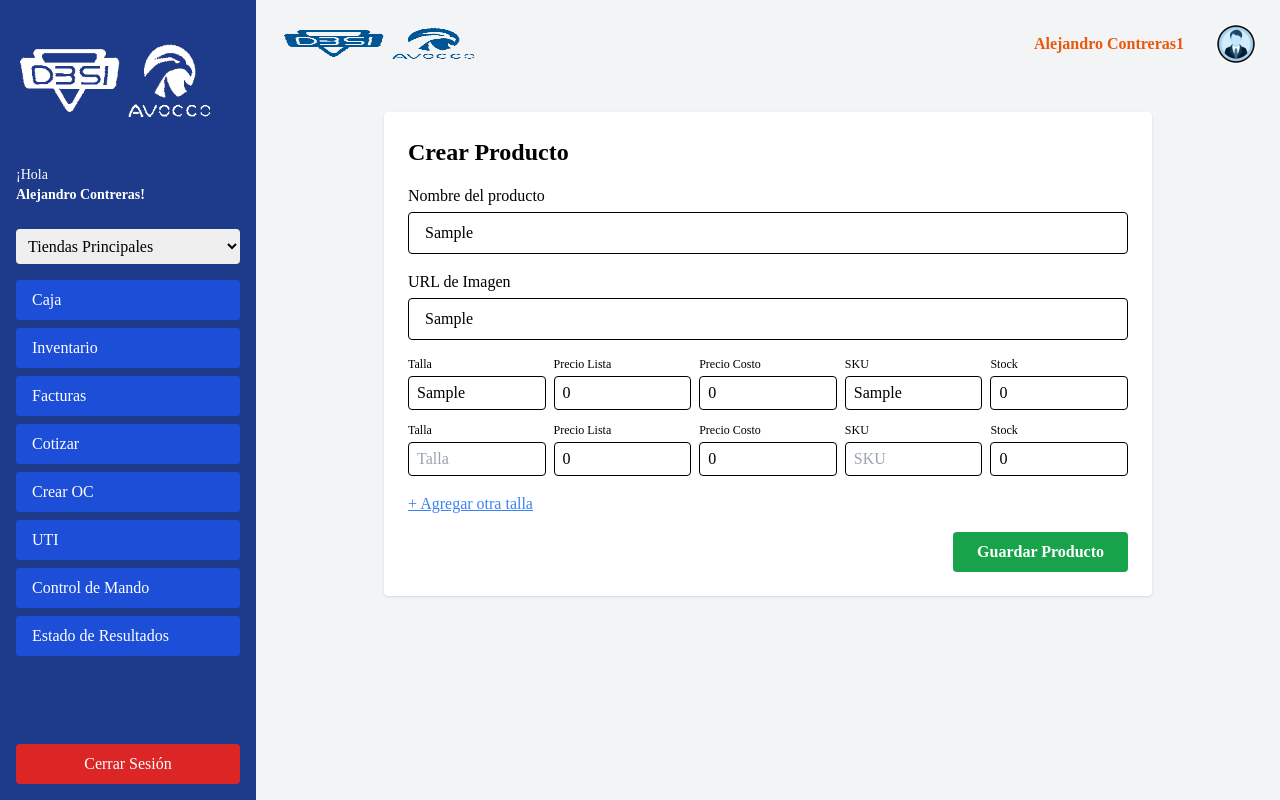
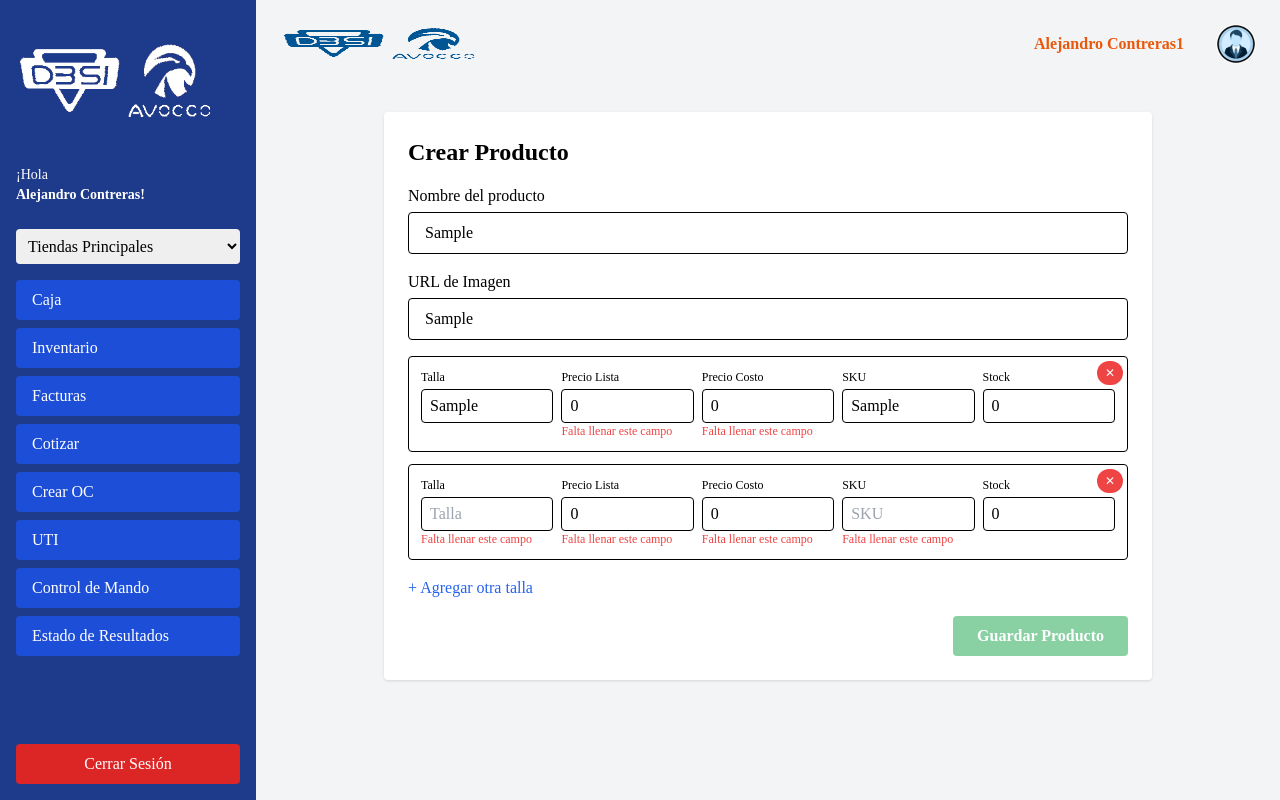
Before and after one commit to felipecalderon/d3si-front-v2, a Next.js app: page /HOME/inventory/create in a window 1280 px wide. Both pictures are taken after typing "Sample", "Sample", "Sample", "Sample" into the empty fields and a click on the button "+ Agregar otra talla". Built offline with nearby package versions, Linux system fonts and the light colour scheme.

Commit message:
Se agregaron validaciones al formulario de crear producto, ademas boton de eliminar una talla en caso de que se desee.

```diff
--- a/src/components/Forms/CreateProductForm.tsx
+++ b/src/components/Forms/CreateProductForm.tsx
@@ -1,8 +1,11 @@
 "use client"
+
 import { useState, useTransition } from "react"
 import { useRouter } from "next/navigation"
+import { toast } from "sonner"
 import { Size, CreateProductFormData } from "@/interfaces/products/ICreateProductForm"
 import { createMassiveProducts } from "@/actions/products/createMassiveProducts"
+import { ErrorState } from "@/interfaces/products/IMassiveProducts"
 
 export default function CreateProductForm() {
     const router = useRouter()
@@ -13,7 +16,7 @@ export default function CreateProductForm() {
         image: "",
         sizes: [
             {
-                sizeNumber: null,
+                sizeNumber: "",
                 priceList: 0,
                 priceCost: 0,
                 sku: "",
@@ -22,33 +25,78 @@ export default function CreateProductForm() {
         ],
     })
 
+    const [errors, setErrors] = useState<ErrorState>({ sizes: [{}] })
+
+    const validate = (data: CreateProductFormData): ErrorState => {
+        const newErrors: ErrorState = { sizes: [] }
+        if (!data.name.trim()) newErrors.name = "Falta llenar este campo"
+        if (!data.image.trim()) newErrors.image = "Falta llenar este campo"
+        data.sizes.forEach((size, i) => {
+            const sizeErrors: Record<string, string> = {}
+            if (!size.sizeNumber?.toString().trim()) sizeErrors.sizeNumber = "Falta llenar este campo"
+            if (!size.priceList) sizeErrors.priceList = "Falta llenar este campo"
+            if (!size.priceCost) sizeErrors.priceCost = "Falta llenar este campo"
+            if (!size.sku.trim()) sizeErrors.sku = "Falta llenar este campo"
+            if (size.stockQuantity === null || size.stockQuantity === undefined || isNaN(size.stockQuantity)) {
+                sizeErrors.stockQuantity = "Falta llenar este campo"
+            }
+            newErrors.sizes[i] = sizeErrors
+        })
+        return newErrors
+    }
+
+    const hasErrors = (errs: ErrorState) => {
+        if (errs.name || errs.image) return true
+        return errs.sizes.some((sizeErr) => Object.keys(sizeErr).length > 0)
+    }
+
     const handleChange = (index: number, field: keyof Size, value: unknown) => {
         const newSizes = [...formData.sizes]
-        if (field === "sizeNumber" && value === "") {
-            newSizes[index] = { ...newSizes[index], [field]: null }
-        } else {
-            newSizes[index] = { ...newSizes[index], [field]: value }
-        }
-        setFormData({ ...formData, sizes: newSizes })
+        newSizes[index] = { ...newSizes[index], [field]: value }
+        const newFormData = { ...formData, sizes: newSizes }
+        setFormData(newFormData)
+        setErrors(validate(newFormData))
+    }
+
+    const handleFieldChange = (field: keyof CreateProductFormData, value: string) => {
+        const newFormData = { ...formData, [field]: value }
+        setFormData(newFormData)
+        setErrors(validate(newFormData))
     }
 
     const addSize = () => {
-        setFormData({
-            ...formData,
-            sizes: [...formData.sizes, { sizeNumber: "", priceList: 0, priceCost: 0, sku: "", stockQuantity: 0 }],
-        })
+        const newSizes = [...formData.sizes, { sizeNumber: "", priceList: 0, priceCost: 0, sku: "", stockQuantity: 0 }]
+        const newFormData = { ...formData, sizes: newSizes }
+        setFormData(newFormData)
+        setErrors(validate(newFormData))
     }
 
     const handleSubmit = (e: React.FormEvent) => {
         e.preventDefault()
+        const validationErrors = validate(formData)
+        setErrors(validationErrors)
+        if (hasErrors(validationErrors)) {
+            toast.error("Por favor corrige los errores antes de guardar.")
+            return
+        }
         startTransition(async () => {
             const result = await createMassiveProducts(formData)
             if (result.success) {
-                router.push("/inventory")
+                toast.success("Producto guardado exitosamente.")
+                router.push("/home/inventory")
             } else {
-                alert(result.error)
+                toast.error(result.error || "Ocurrió un error al guardar.")
             }
         })
+    }
+
+    const removeSize = (index: number) => {
+        if (formData.sizes.length === 1) return
+        const newSizes = [...formData.sizes]
+        newSizes.splice(index, 1)
+        const newFormData = { ...formData, sizes: newSizes }
+        setFormData(newFormData)
+        setErrors(validate(newFormData))
     }
 
     return (
@@ -59,9 +107,10 @@ export default function CreateProductForm() {
                     type="text"
                     placeholder="Nombre"
                     value={formData.name}
-                    onChange={(e) => setFormData({ ...formData, name: e.target.value })}
+                    onChange={(e) => handleFieldChange("name", e.target.value)}
                     className="w-full border px-4 py-2 rounded"
                 />
+                {errors.name && <p className="text-red-500 text-xs">{errors.name}</p>}
             </div>
             <div>
                 <label className="block font-medium mb-1">URL de Imagen</label>
@@ -69,13 +118,15 @@ export default function CreateProductForm() {
                     type="text"
                     placeholder="URL de Imagen"
                     value={formData.image}
-                    onChange={(e) => setFormData({ ...formData, image: e.target.value })}
+                    onChange={(e) => handleFieldChange("image", e.target.value)}
                     className="w-full border px-4 py-2 rounded"
                 />
+                {errors.image && <p className="text-red-500 text-xs">{errors.image}</p>}
             </div>
+
             <div className="space-y-3">
                 {formData.sizes.map((size, index) => (
-                    <div key={index} className="grid grid-cols-5 gap-2">
+                    <div key={index} className="relative grid grid-cols-5 gap-2 border p-3 rounded">
                         <div>
                             <label className="block text-xs mb-1">Talla</label>
                             <input
@@ -85,6 +136,9 @@ export default function CreateProductForm() {
                                 onChange={(e) => handleChange(index, "sizeNumber", e.target.value)}
                                 className="border px-2 py-1 rounded w-full"
                             />
+                            {errors.sizes[index]?.sizeNumber && (
+                                <p className="text-red-500 text-xs">{errors.sizes[index]?.sizeNumber}</p>
+                            )}
                         </div>
                         <div>
                             <label className="block text-xs mb-1">Precio Lista</label>
@@ -95,6 +149,9 @@ export default function CreateProductForm() {
                                 onChange={(e) => handleChange(index, "priceList", Number(e.target.value))}
                                 className="border px-2 py-1 rounded w-full"
                             />
+                            {errors.sizes[index]?.priceList && (
+                                <p className="text-red-500 text-xs">{errors.sizes[index]?.priceList}</p>
+                            )}
                         </div>
                         <div>
                             <label className="block text-xs mb-1">Precio Costo</label>
@@ -105,6 +162,9 @@ export default function CreateProductForm() {
                                 onChange={(e) => handleChange(index, "priceCost", Number(e.target.value))}
                                 className="border px-2 py-1 rounded w-full"
                             />
+                            {errors.sizes[index]?.priceCost && (
+                                <p className="text-red-500 text-xs">{errors.sizes[index]?.priceCost}</p>
+                            )}
                         </div>
                         <div>
                             <label className="block text-xs mb-1">SKU</label>
@@ -115,6 +175,9 @@ export default function CreateProductForm() {
                                 onChange={(e) => handleChange(index, "sku", e.target.value)}
                                 className="border px-2 py-1 rounded w-full"
                             />
+                            {errors.sizes[index]?.sku && (
+                                <p className="text-red-500 text-xs">{errors.sizes[index]?.sku}</p>
+                            )}
                         </div>
                         <div>
                             <label className="block text-xs mb-1">Stock</label>
@@ -125,19 +188,35 @@ export default function CreateProductForm() {
                                 onChange={(e) => handleChange(index, "stockQuantity", Number(e.target.value))}
                                 className="border px-2 py-1 rounded w-full"
                             />
+                            {errors.sizes[index]?.stockQuantity && (
+                                <p className="text-red-500 text-xs">{errors.sizes[index]?.stockQuantity}</p>
+                            )}
                         </div>
+
+                        {formData.sizes.length > 1 && (
+                            <button
+                                type="button"
+                                onClick={() => removeSize(index)}
+                                className="absolute top-1 right-1 bg-red-500 text-white text-xs px-2 py-1 rounded-full hover:bg-red-600"
+                                title="Eliminar esta talla"
+                            >
+                                ✕
+                            </button>
+                        )}
                     </div>
                 ))}
             </div>
-            <button type="button" onClick={addSize} className="text-blue-500 underline hover:text-blue-700">
+
+            <button type="button" onClick={addSize} className="text-blue-600 font-medium hover:underline">
                 + Agregar otra talla
             </button>
+
             <div className="flex justify-end">
                 <button
                     type="submit"
-                    disabled={isPending}
+                    disabled={isPending || hasErrors(errors)}
                     className={`bg-green-600 hover:bg-green-700 text-white font-semibold px-6 py-2 rounded ${
-                        isPending ? "opacity-50 cursor-not-allowed" : ""
+                        isPending || hasErrors(errors) ? "opacity-50 cursor-not-allowed" : ""
                     }`}
                 >
                     {isPending ? "Guardando..." : "Guardar Producto"}
--- a/src/components/Inventory/InventoryActions.tsx
+++ b/src/components/Inventory/InventoryActions.tsx
@@ -8,7 +8,7 @@ export default function InventoryActions() {
     return (
         <div className="flex gap-2">
             <button
-                onClick={() => router.push("/inventory/create")}
+                onClick={() => router.push("/home/inventory/create")}
                 className="bg-green-600 text-white px-4 py-2 rounded"
             >
                 Crear Producto
--- a/src/interfaces/products/IMassiveProducts.ts
+++ b/src/interfaces/products/IMassiveProducts.ts
@@ -11,3 +11,15 @@ export interface CreateMassiveProductPayload {
         }>
     }>
 }
+
+export interface ErrorState {
+    name?: string
+    image?: string
+    sizes: Array<{
+        sizeNumber?: string
+        priceList?: string
+        priceCost?: string
+        sku?: string
+        stockQuantity?: string
+    }>
+}
```
